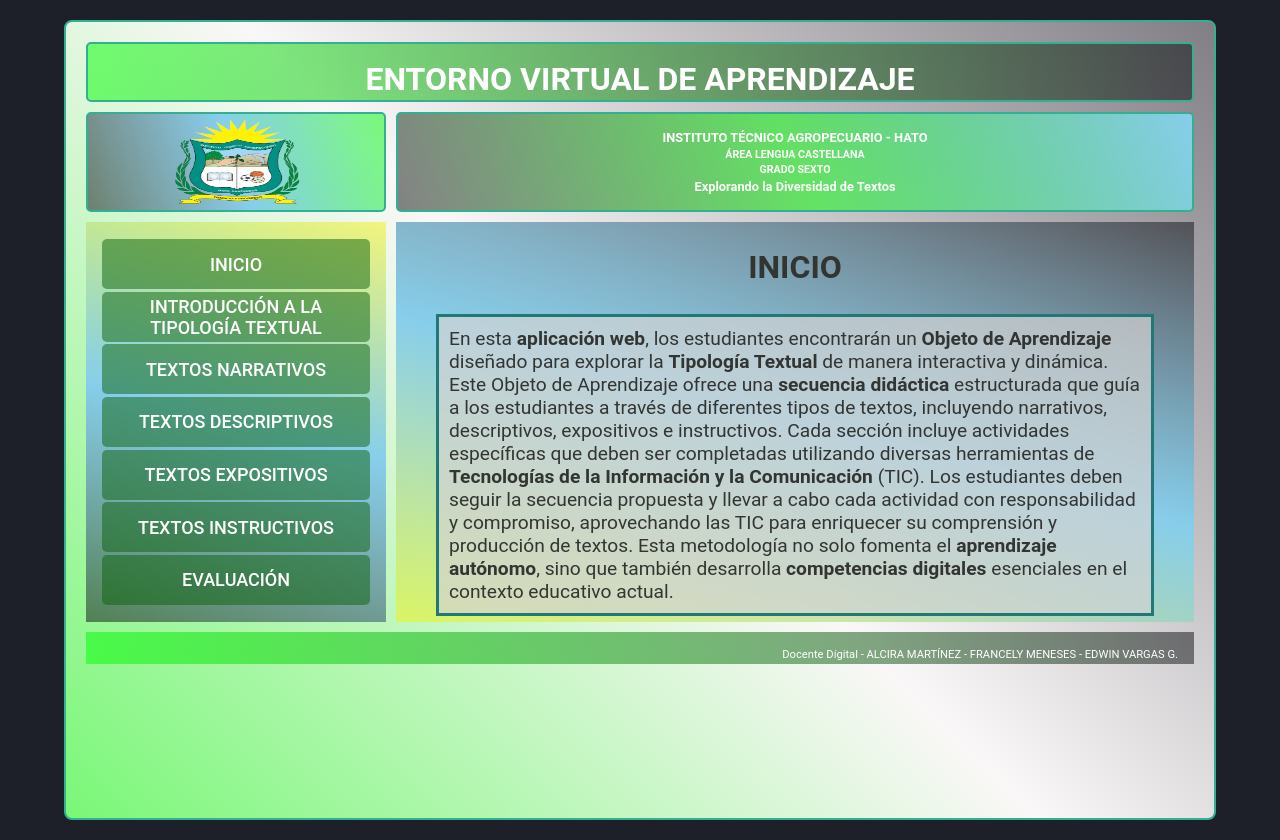
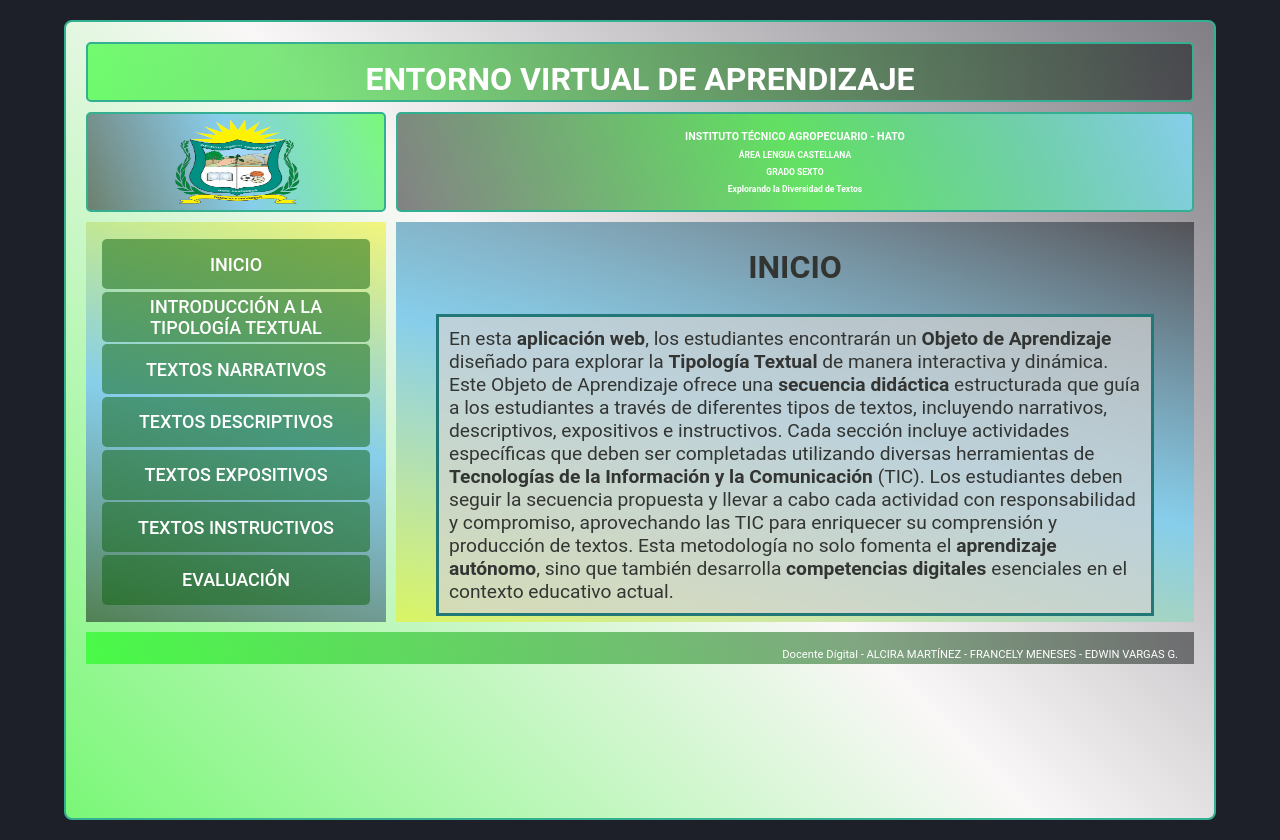
Before and after one commit to tomasil11/estructurametodologica, a plain HTML site: page docs/index.html in a window 1280 px wide. Drawn offline with Linux system fonts and the light colour scheme.

Commit message:
Aplicación Anexo D - Trabajo doctorado

```diff
--- a/docs/index.html
+++ b/docs/index.html
@@ -20,10 +20,10 @@
                 >
             </div>
             <div class="encabezado">
-                <h4>INSTITUTO TÉCNICO AGROPECUARIO - HATO</h4>
-                <h5>ÁREA LENGUA CASTELLANA    </h5>
-                <h5>GRADO SEXTO</h5>
-                <h4>Explorando la Diversidad de Textos</h4>
+                <h5>INSTITUTO TÉCNICO AGROPECUARIO - HATO</h5>
+                <h6>ÁREA LENGUA CASTELLANA    </h6>
+                <h6>GRADO SEXTO</h6>
+                <h6>Explorando la Diversidad de Textos</h6>
             </div>
 
         <nav class="navbar">
```
